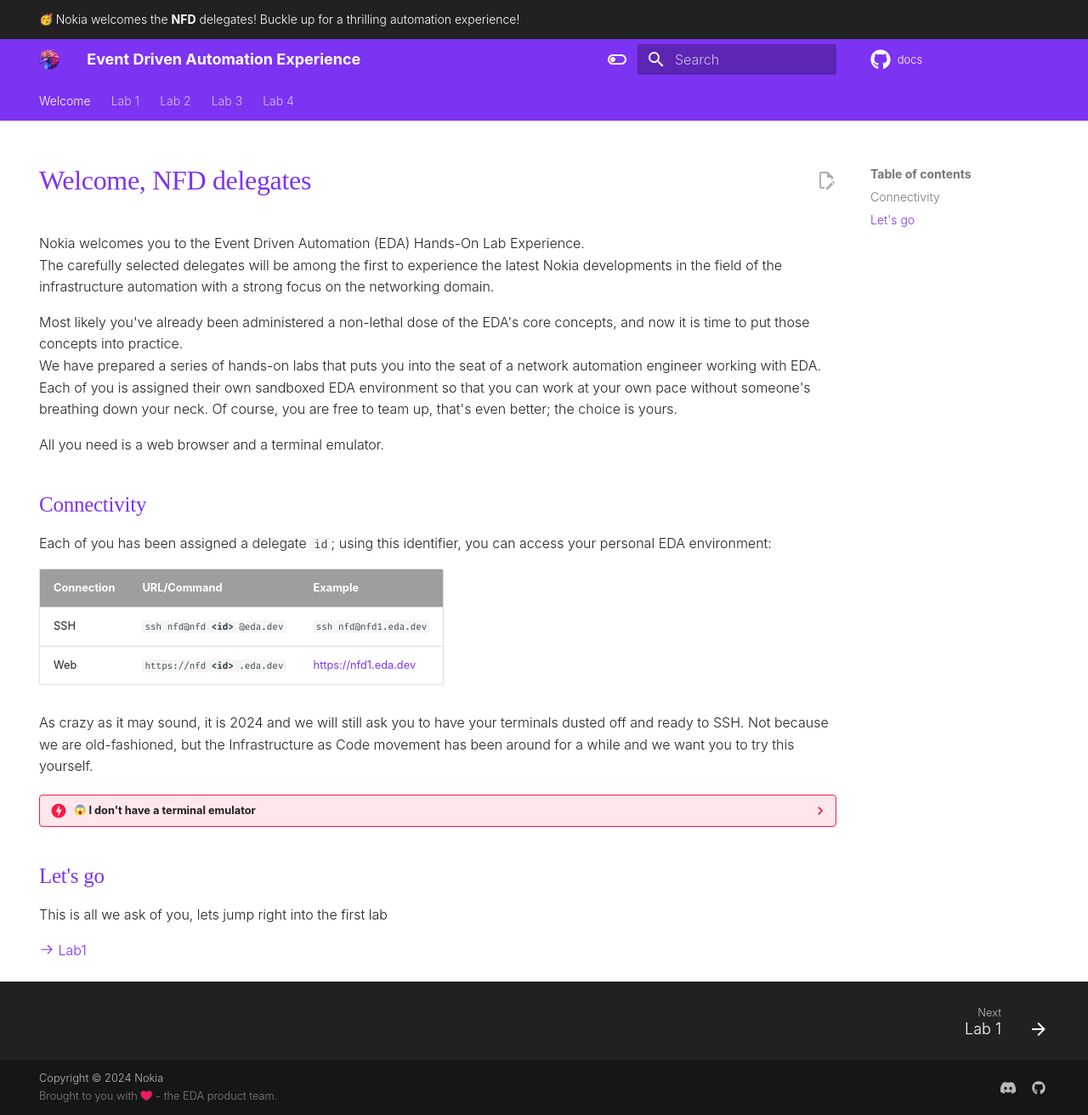
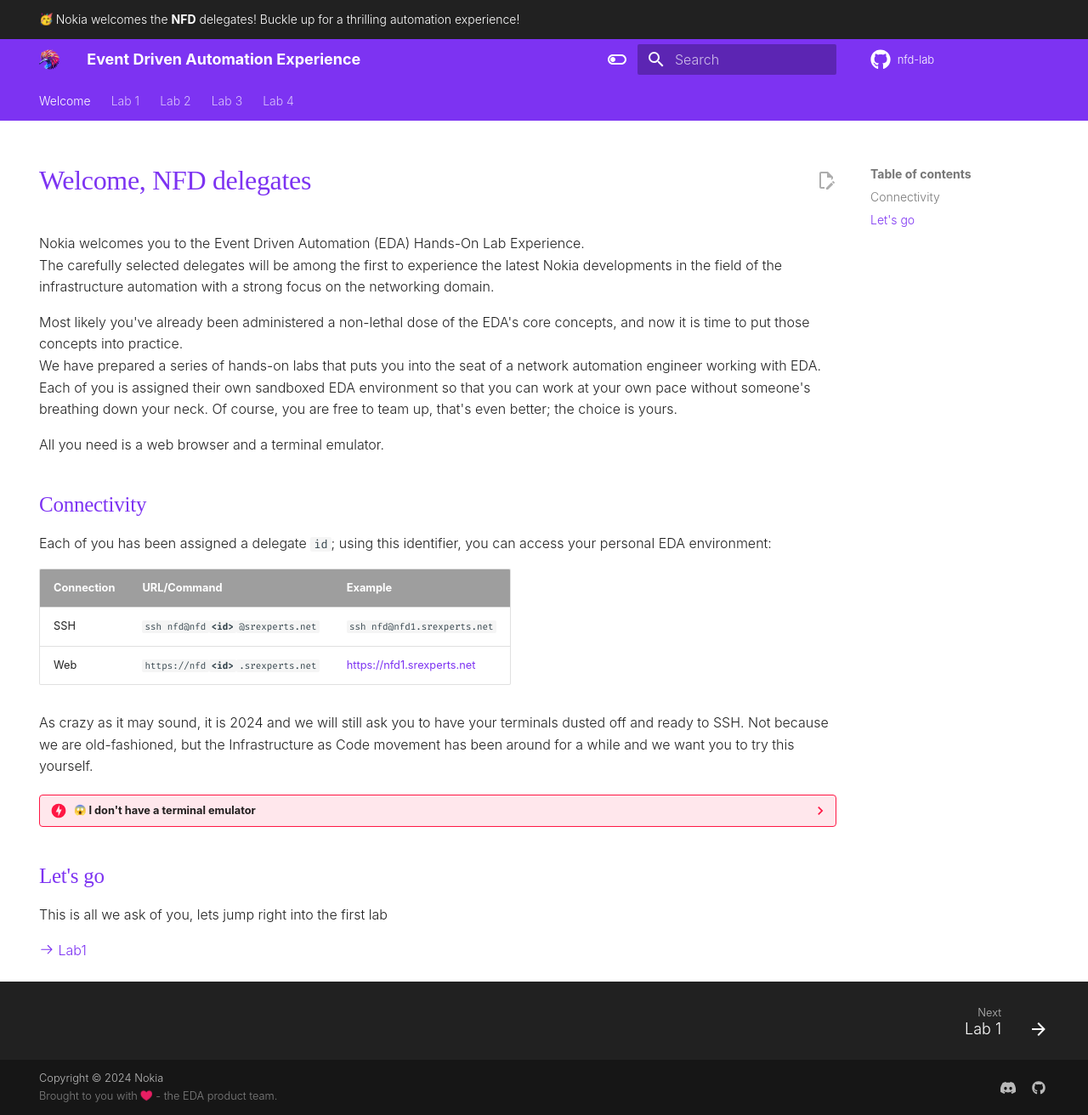
Before and after one commit to eda-labs/nfd24-lab, an MkDocs documentation site: the page built from docs/index.md, in a window 1280 px wide and 1312 px high. Shown: the whole window at 85% size. Built offline with MkDocs 1.6.1 and Material for MkDocs 9.7.7, drawn with Linux system fonts in a browser that asks for light colours; emoji names are drawn with the system emoji font; some web fonts are replaced; plug-ins that fetch from the network failed and are left out; comment, search, counter and statistics services are not loaded.

Commit message:
fix domain

```diff
--- a/docs/index.md
+++ b/docs/index.md
@@ -16,10 +16,10 @@ All you need is a web browser and a terminal emulator.
 
 Each of you has been assigned a delegate `id`; using this identifier, you can access your personal EDA environment:
 
-| Connection | URL/Command                       | Example                |
-| ---------- | --------------------------------- | ---------------------- |
-| SSH        | `ssh nfd@nfd`**`<id>`**`@eda.dev` | `ssh nfd@nfd1.eda.dev` |
-| Web        | `https://nfd`**`<id>`**`.eda.dev` | <https://nfd1.eda.dev> |
+| Connection | URL/Command                             | Example                      |
+| ---------- | --------------------------------------- | ---------------------------- |
+| SSH        | `ssh nfd@nfd`**`<id>`**`@srexperts.net` | `ssh nfd@nfd1.srexperts.net` |
+| Web        | `https://nfd`**`<id>`**`.srexperts.net` | <https://nfd1.srexperts.net> |
 
 As crazy as it may sound, it is 2024 and we will still ask you to have your terminals dusted off and ready to SSH. Not because we are old-fashioned, but the Infrastructure as Code movement has been around for a while and we want you to try this yourself.
 
--- a/mkdocs.yml
+++ b/mkdocs.yml
@@ -10,8 +10,8 @@ site_author: Nokia
 site_description: >-
   EDA is the platform for automating your infrastructure.
 # Repository
-repo_name: docs
-repo_url: https://github.com/nokia-eda/docs
+repo_name: nfd-lab
+repo_url: https://github.com/eda-labs/nfd24-lab
 edit_uri: edit/main/docs/
 site_url: "https://docs.eda.dev"
 copyright: Copyright &copy; 2024 Nokia
```
Also changed, not shown: docs/lab1.md (+4 -4 lines).
